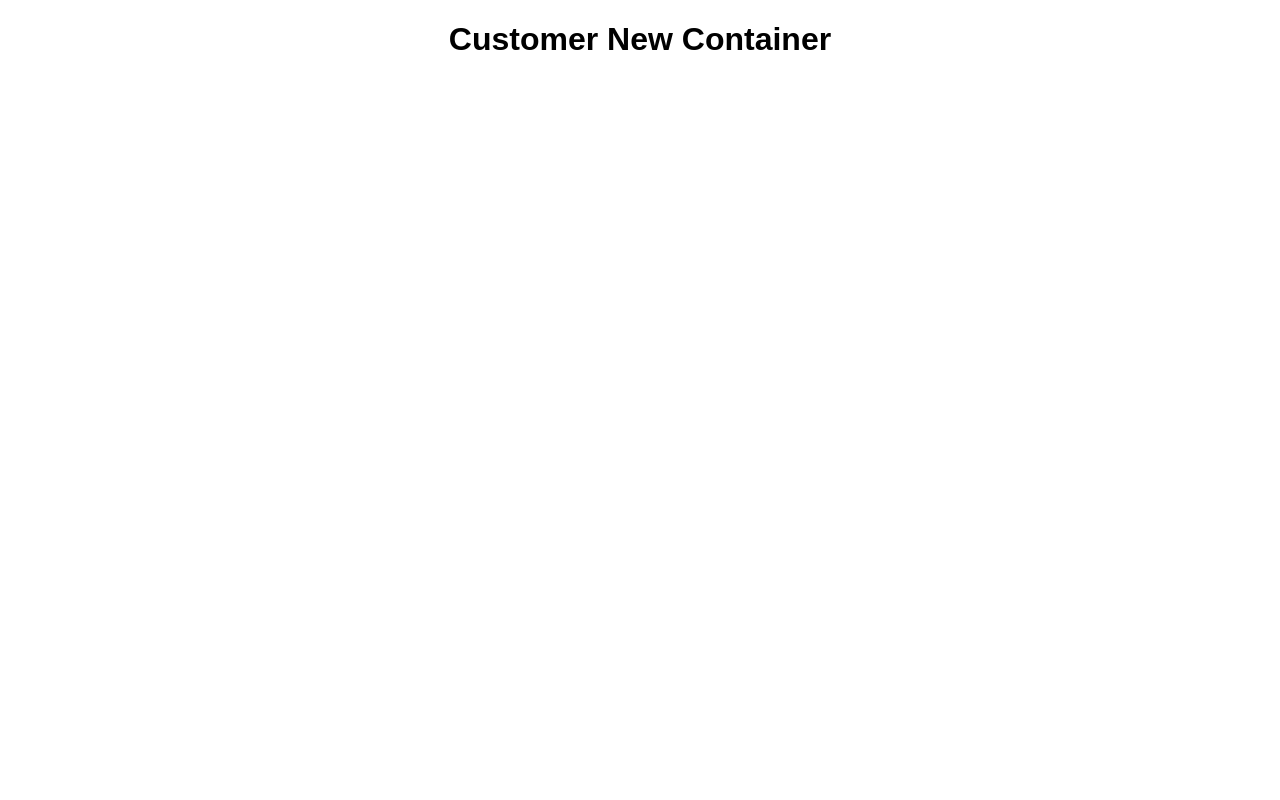
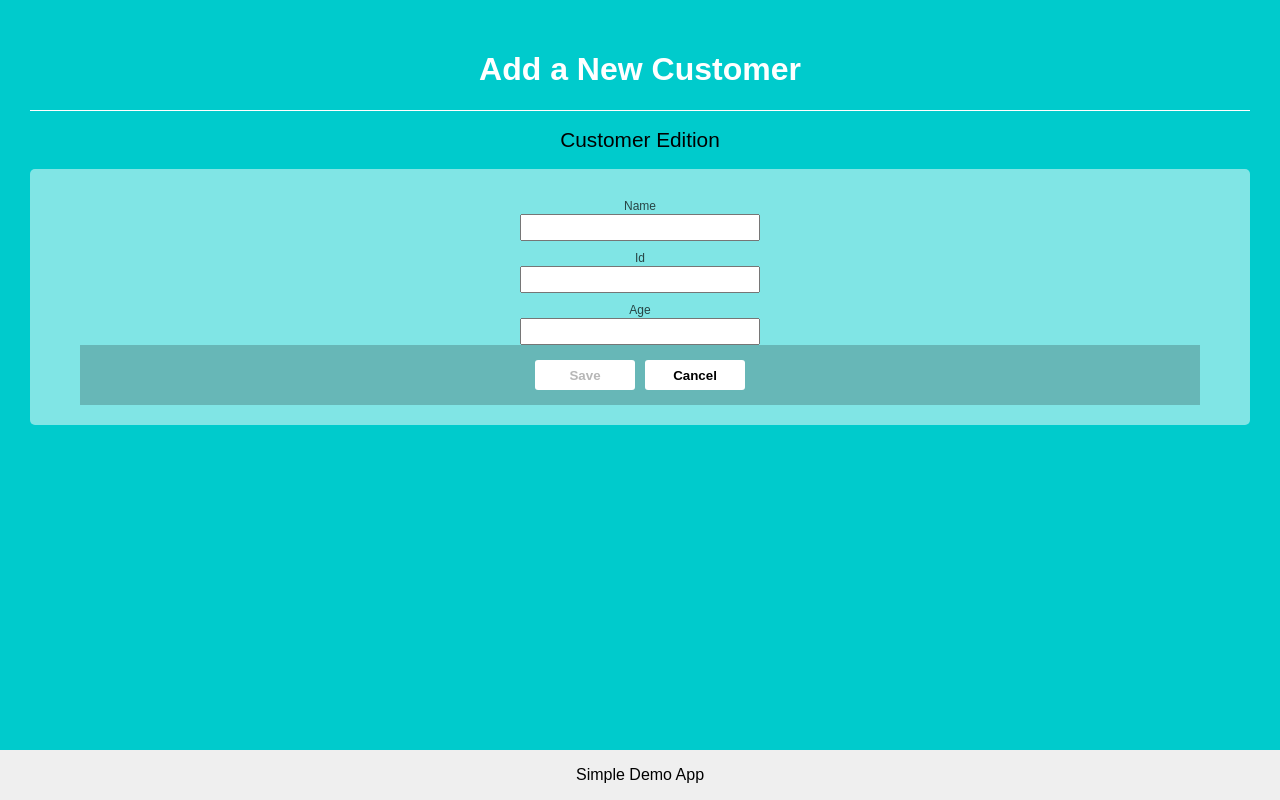
Before and after one commit to heilop/simple-customer-app, a React (Create React App) app: page /customers/new in a window 1280 px wide. Built offline with nearby package versions, Linux system fonts and the light colour scheme.

Commit message:
Add initial version of New Customer container.

```diff
--- a/src/App.js
+++ b/src/App.js
@@ -4,13 +4,9 @@ import './App.css';
 import HomeContainer from './containers/HomeContainer';
 import CustomersContainer from './containers/CustomersContainer';
 import CustomerContainer from './containers/CustomerContainer';
+import NewCustomerContainer from './containers/NewCustomerContainer';
 
 class App extends Component {
-
-  renderHome = () => <h1>Home</h1>;
-  renderCustomerContainer = () => <h1> Customer Container </h1>;
-  renderCustomerListContainer = () => <h1>Customer List Container</h1>;
-  renderCustomerNewContainer = () => <h1>Customer New Container</h1>;
 
   render() {
       return (
@@ -20,7 +16,7 @@ class App extends Component {
         <Route exact path="/customers" component = { CustomersContainer } />
 
         <Switch>
-          <Route  path="/customers/new" component = { this.renderCustomerNewContainer } />
+          <Route  path="/customers/new" component = { NewCustomerContainer } />
           < Route path = "/customers/:id"
             render = {
               props => <CustomerContainer
--- a/src/components/CustomerEdit.js
+++ b/src/components/CustomerEdit.js
@@ -24,7 +24,8 @@ const validate = values => {
 const toNumber = value => value && Number(value);
 
 const onlyGrow = (value, previousValue, values) =>
-  value && previousValue && (value > previousValue ? value : previousValue);
+  value &&
+  (!previousValue ? value : (value > previousValue ? value : previousValue));
 
 const MyField = ({ input, meta, type, label, name }) => (
   <div>
--- /dev/null
+++ b/src/containers/NewCustomerContainer.js
@@ -0,0 +1,47 @@
+import React, { Component } from 'react';
+import PropTypes from 'prop-types';
+import AppFrame from './../components/AppFrame';
+import CustomerEdit from './../components/CustomerEdit';
+import { withRouter } from 'react-router-dom';
+import { connect } from 'react-redux';
+
+class NewCustomerContainer extends Component {
+
+  handleOnBack = () => {
+    this.props.history.goBack();
+  }
+
+  handleSubmit = () => {
+
+  }
+
+  handleSubmitSuccess = () => {
+
+  }
+
+  renderBody = () => {
+    return <CustomerEdit
+        onSubmit = { this.handleSubmit }
+        onSubmitSucess = { this.handleSubmitSuccess }
+        onBack = { this.handleOnBack }
+      />
+  }
+
+  render() {
+    return (
+      <div>
+        <AppFrame
+          header = { `Add a New Customer` }
+          body = { this.renderBody() }
+        >
+        </AppFrame>
+      </div>
+    );
+  }
+}
+
+NewCustomerContainer.propTypes = {
+
+};
+
+export default withRouter(connect(null, null)(NewCustomerContainer));
```
